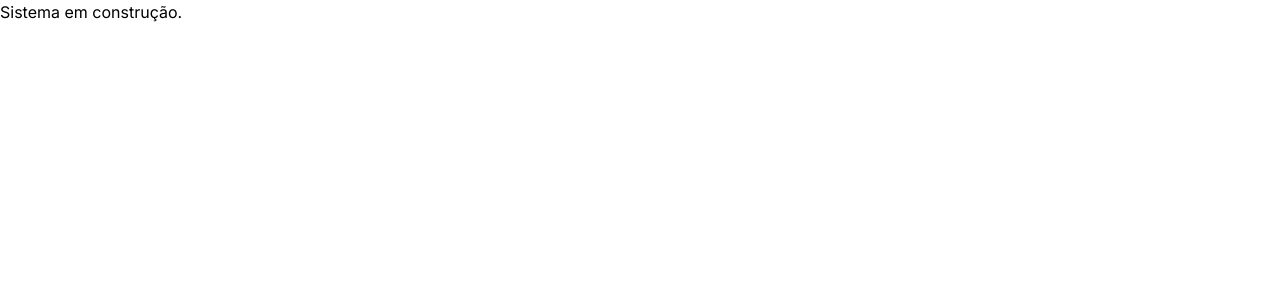
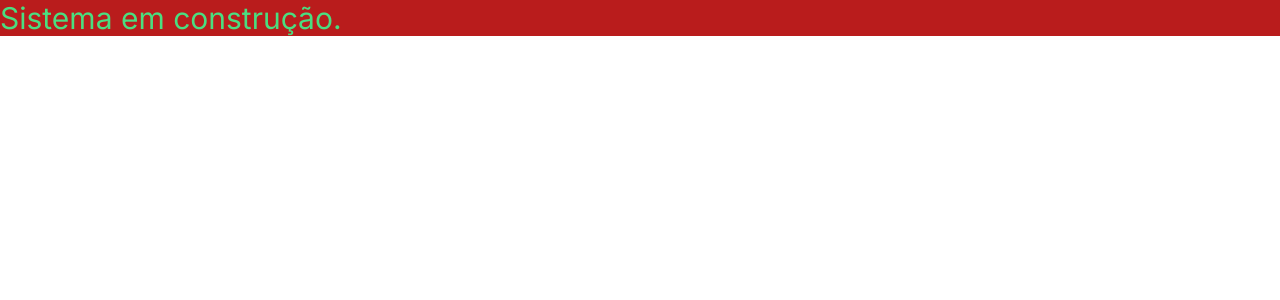
Before and after one commit to fabiofernandesweb/acme, a Next.js app: page / in a window 1280 px wide. Shown: the top 300 px of the page. Built offline with nearby package versions, Linux system fonts and the light colour scheme; a web font is replaced by a local one.

Commit message:
fix: corrigir nomenclatura de propriedade

```diff
--- a/src/app/page.tsx
+++ b/src/app/page.tsx
@@ -1,7 +1,7 @@
 export default function Page() {
   return (
     <main>
-      <h1>Sistema em construção.</h1>
+      <h1 className="bg-red-700 text-green-400 text-3xl">Sistema em construção.</h1>
     </main>
   );
 };
--- a/tailwind.config.ts
+++ b/tailwind.config.ts
@@ -2,8 +2,8 @@ import type { Config } from 'tailwindcss';
 
 const config: Config = {
   content: [
-    './src/app/**/*.(.js,.ts,.jsx,.tsx )',
-    './src/components/**/*.(.js,.ts,.jsx,.tsx)'
+    './src/app/**/*.{js,ts,jsx,tsx}',
+    './src/components/**/*.{js,ts,jsx,tsx}'
   ],
   theme: {
     extend: {}
```
